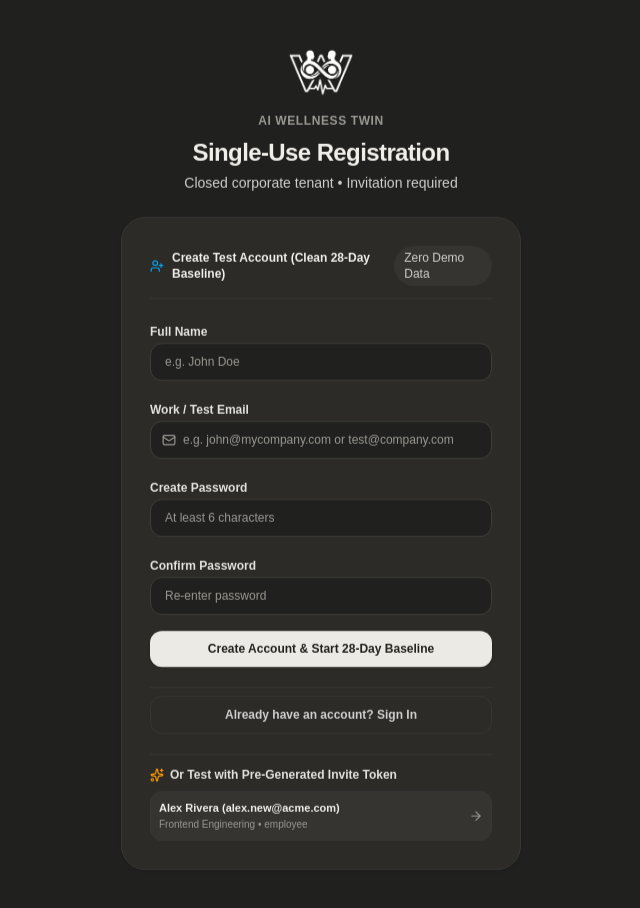
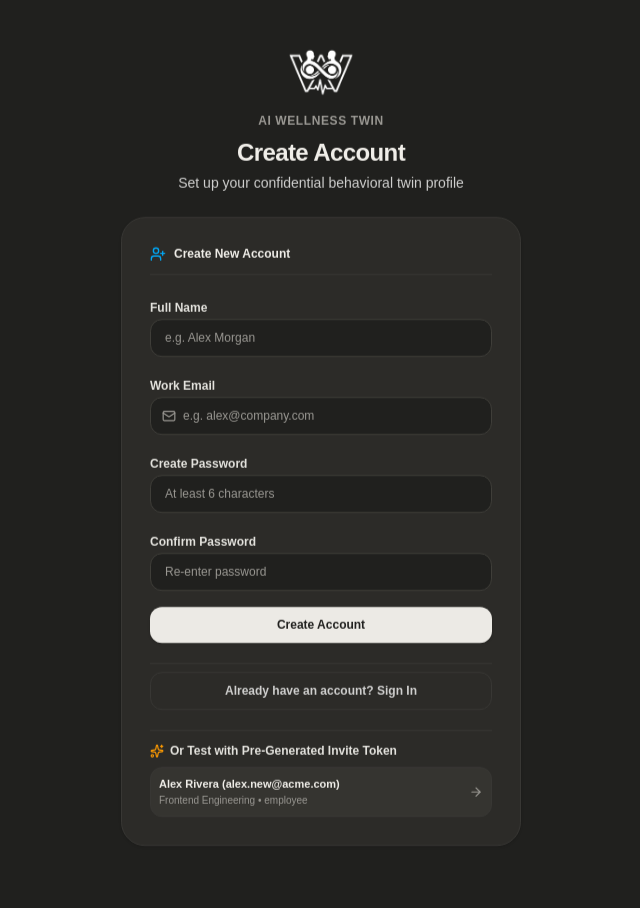
Before and after one commit to ronnielmharlssb-dot/ai-wellness-twin, a Next.js app: page /register in a window 1280 px wide. Shown: the top 908 px of the page, without its empty margins (319-959 px from the left). Built offline with nearby package versions, Linux system fonts and the light colour scheme.

Commit message:
clean: update register page copy to standard professional enterprise SaaS labels

```diff
--- a/src/app/register/page.tsx
+++ b/src/app/register/page.tsx
@@ -11,7 +11,6 @@ import {
 } from "@/lib/invitations/invitationManager";
 import { signUpUser } from "@/lib/supabase/auth";
 import { Button } from "@/components/ui/button";
-import { Badge } from "@/components/ui/badge";
 import { WellnessTwinLogo } from "@/components/ui/wellness-twin-logo";
 import {
   Lock,
@@ -177,13 +176,13 @@ function RegisterContent() {
           </p>
 
           <h1 className="mt-2 text-2xl font-bold tracking-tight text-slate-900 dark:text-white">
-            {invitation ? "Accept Invitation" : "Single-Use Registration"}
+            {invitation ? "Accept Invitation" : "Create Account"}
           </h1>
 
           <p className="mt-1 text-xs sm:text-sm text-slate-500 dark:text-[#a6a6a6]">
             {invitation
               ? `Confidential behavioral twin for ${invitation.organizationName}`
-              : "Closed corporate tenant • Invitation required"}
+              : "Set up your confidential behavioral twin profile"}
           </p>
         </div>
 
@@ -282,21 +281,21 @@ function RegisterContent() {
               <Button
                 type="submit"
                 disabled={isLoading}
-                className="w-full text-xs font-bold bg-[#60cdff] text-black hover:bg-[#4cc2ff] py-2.5 rounded-xl shadow-sm"
+                className="w-full text-xs font-bold bg-slate-900 text-white hover:bg-slate-800 dark:bg-white dark:text-slate-900 py-2.5 rounded-xl shadow-sm"
               >
-                {isLoading ? "Provisioning Twin..." : "Accept Invite & Activate Twin"}
+                {isLoading ? "Activating Profile..." : "Accept Invite & Activate Profile"}
               </Button>
             </form>
           </div>
         )}
 
-        {/* CASE 2: Invalid / Expired / Already Redeemed Token */}
-        {tokenError && (
-          <div className="rounded-3xl border border-slate-200 bg-white p-7 shadow-sm dark:border-[#383734] dark:bg-[#2d2b26] space-y-4 animate-in fade-in duration-200">
-            <div className="flex items-center gap-3 text-amber-600 dark:text-amber-400">
-              <AlertTriangle className="h-6 w-6 shrink-0" />
+        {/* CASE 2: Invalid or Expired Token Notice */}
+        {!invitation && tokenError && (
+          <div className="rounded-3xl border border-slate-200 bg-white p-7 shadow-sm dark:border-[#383734] dark:bg-[#2c2b28] space-y-4 animate-in fade-in duration-200">
+            <div className="flex items-center gap-2.5 text-amber-600 dark:text-amber-400">
+              <AlertTriangle className="h-5 w-5" />
               <h2 className="text-sm font-bold text-slate-900 dark:text-white">
-                Invitation Notice
+                Invitation Verification Notice
               </h2>
             </div>
 
@@ -314,16 +313,15 @@ function RegisterContent() {
           </div>
         )}
 
-        {/* CASE 3: Direct Registration / Pure Test Account Creation */}
+        {/* CASE 3: Direct Registration Account Creation */}
         {!invitation && !tokenError && (
           <div className="rounded-3xl border border-slate-200 bg-white p-7 shadow-sm dark:border-[#383734] dark:bg-[#2c2b28] space-y-5 animate-in fade-in duration-200">
 
             <div className="flex items-center justify-between border-b border-slate-100 pb-3 dark:border-[#383734]">
               <div className="flex items-center gap-2 text-xs font-bold text-slate-900 dark:text-white">
                 <UserPlus className="h-4 w-4 text-sky-500" />
-                <span>Create Test Account (Clean 28-Day Baseline)</span>
+                <span>Create New Account</span>
               </div>
-              <Badge variant="neutral">Zero Demo Data</Badge>
             </div>
 
             {formError && (
@@ -343,7 +341,7 @@ function RegisterContent() {
                   type="text"
                   value={fullName}
                   onChange={(e) => setFullName(e.target.value)}
-                  placeholder="e.g. John Doe"
+                  placeholder="e.g. Alex Morgan"
                   required
                   className="w-full rounded-xl border border-slate-200 px-3.5 py-2.5 text-xs outline-none transition placeholder:text-slate-400 focus:border-slate-400 focus:ring-1 focus:ring-slate-200 dark:border-[#383734] dark:bg-[#181817] dark:text-white"
                 />
@@ -352,7 +350,7 @@ function RegisterContent() {
               {/* Email */}
               <div className="space-y-1.5">
                 <label className="text-xs font-semibold text-slate-700 dark:text-[#cfcfce]">
-                  Work / Test Email
+                  Work Email
                 </label>
                 <div className="relative">
                   <Mail className="absolute left-3 top-3 h-3.5 w-3.5 text-slate-400" />
@@ -360,7 +358,7 @@ function RegisterContent() {
                     type="email"
                     value={email}
                     onChange={(e) => setEmail(e.target.value)}
-                    placeholder="e.g. john@mycompany.com or test@company.com"
+                    placeholder="e.g. alex@company.com"
                     required
                     className="w-full rounded-xl border border-slate-200 py-2.5 pl-8 pr-3 text-xs outline-none transition placeholder:text-slate-400 focus:border-slate-400 focus:ring-1 focus:ring-slate-200 dark:border-[#383734] dark:bg-[#181817] dark:text-white"
                   />
@@ -402,7 +400,7 @@ function RegisterContent() {
                 disabled={isLoading}
                 className="w-full text-xs font-bold bg-slate-900 text-white hover:bg-slate-800 dark:bg-white dark:text-slate-900 py-2.5 rounded-xl shadow-sm"
               >
-                {isLoading ? "Creating Account..." : "Create Account & Start 28-Day Baseline"}
+                {isLoading ? "Creating Account..." : "Create Account"}
               </Button>
             </form>
 
```
